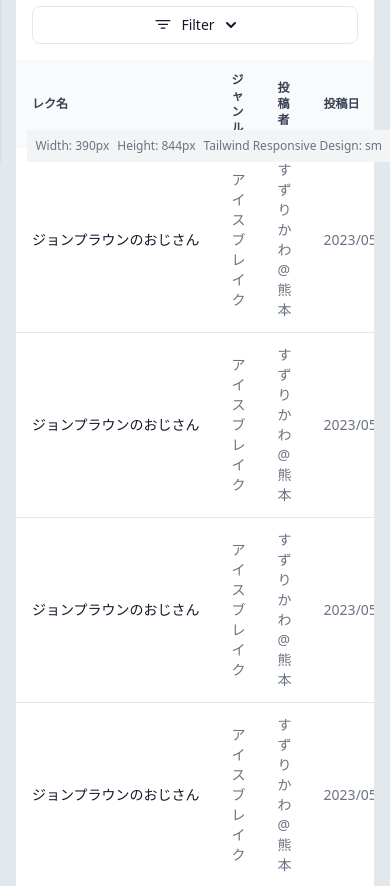
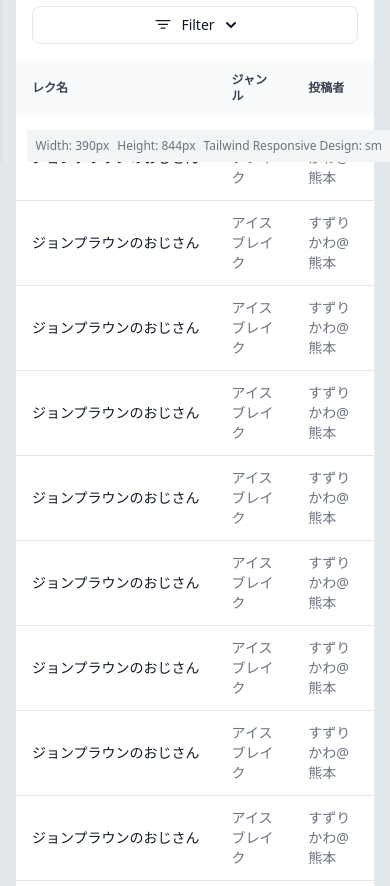
Before and after one commit to chihiros/topicpost-web, a React (Create React App) app: page /recreation in a window 390 px wide. Shown: the part 682-1568 px from the top of the page. Built offline with nearby package versions, Linux system fonts and the light colour scheme; no server answers; what tailwindcss-inner-border would draw is missing.

Commit message:
fix: 画面サイズに合わせたテーブルの修正

```diff
--- a/src/core/components/organisms/RecreationContent.tsx
+++ b/src/core/components/organisms/RecreationContent.tsx
@@ -248,7 +248,7 @@ const RecreationForm: React.FC = () => {
                   <th scope="col" className="px-4 py-3">レク名</th>
                   <th scope="col" className="px-4 py-3">ジャンル</th>
                   <th scope="col" className="px-4 py-3">投稿者</th>
-                  <th scope="col" className="px-4 py-3">投稿日</th>
+                  <th scope="col" className="px-4 py-3 hidden sm:block">投稿日</th>
                 </tr>
               </thead>
               <tbody>
@@ -257,7 +257,7 @@ const RecreationForm: React.FC = () => {
                     <th scope="row" className="px-4 py-3 font-medium text-gray-900 whitespace-nowrap">ジョンプラウンのおじさん</th>
                     <td className="px-4 py-3">アイスブレイク</td>
                     <td className="px-4 py-3">すずりかわ@熊本</td>
-                    <td className="px-4 py-3">2023/05/14</td>
+                    <td className="px-4 py-3 hidden sm:block">2023/05/14</td>
                   </tr>
                 ))}
               </tbody>
```
